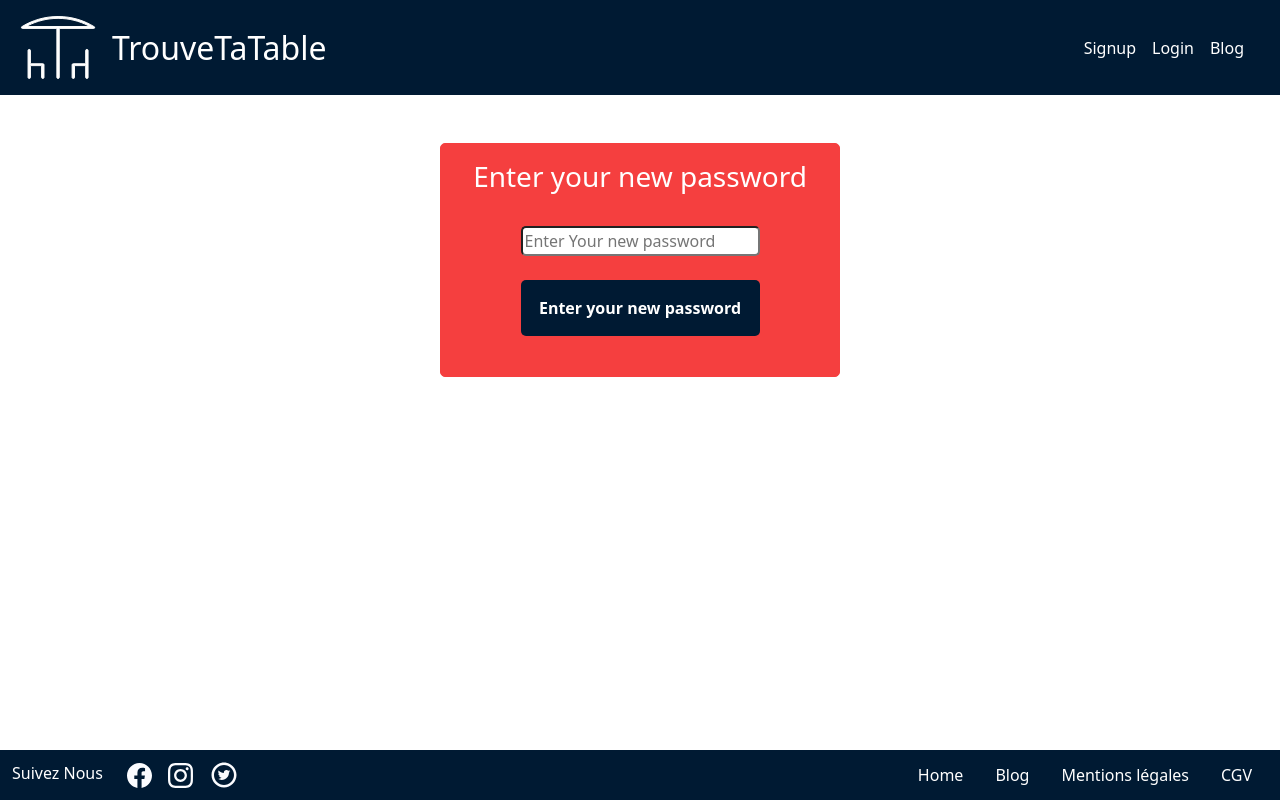
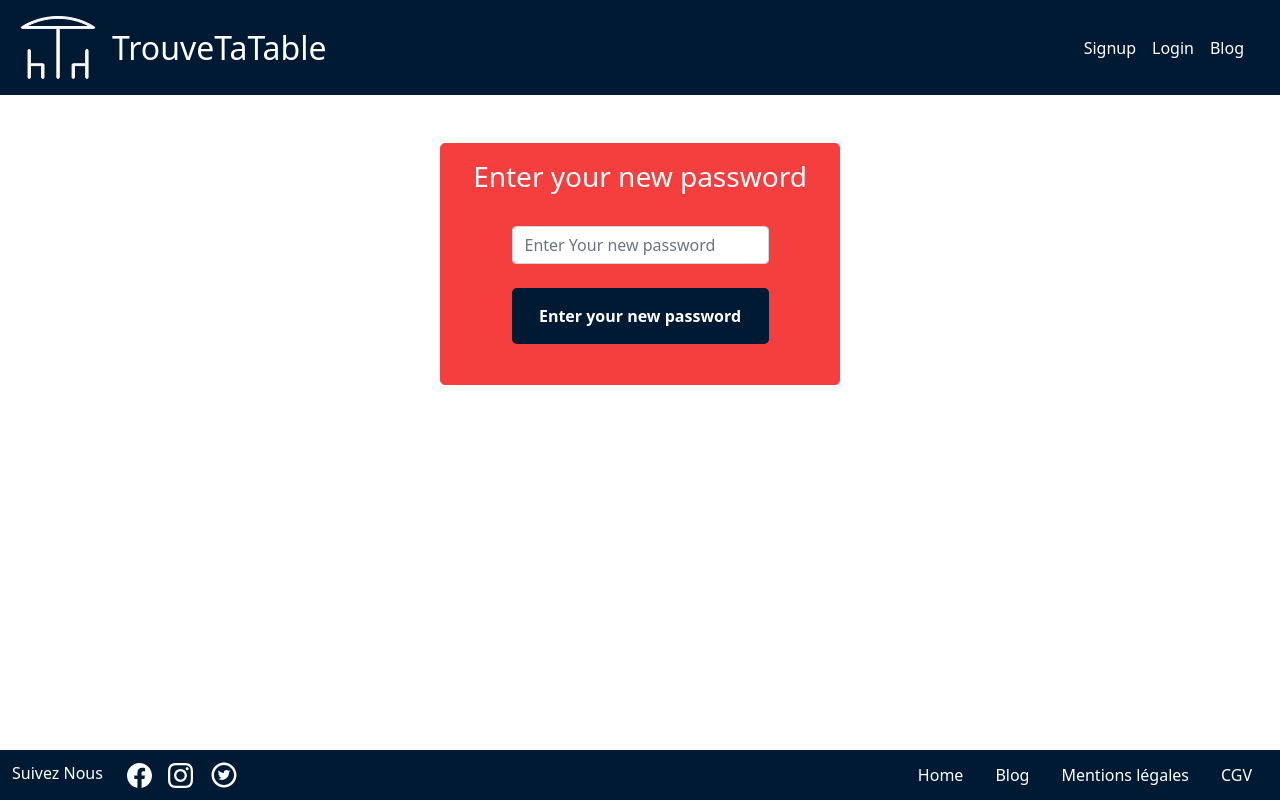
Before and after one commit to chendanet/frontend_trouvetatabe, a React (Create React App) app: page /password/reset/1 in a window 1280 px wide. Built offline with nearby package versions, Linux system fonts and the light colour scheme; no server answers.

Commit message:
css form password

```diff
--- a/src/pages/ForgotPassword/index.jsx
+++ b/src/pages/ForgotPassword/index.jsx
@@ -43,6 +43,8 @@ const ForgotPassword = () => {
               name="email"
               onChange={(e) => setEmail(e.target.value)}
               placeholder="Enter Your Email"
+              className="form-control"
+
             />
             <br />
             <button type="submit" onClick={fetchForgotPassword} className="btn-signin">
--- a/src/pages/ResetPassword/index.jsx
+++ b/src/pages/ResetPassword/index.jsx
@@ -45,6 +45,8 @@ const ResetPassword = () => {
               name="email"
               onChange={(e) => setPassword(e.target.value)}
               placeholder="Enter Your new password"
+              className="form-control"
+
             />
             <br />
             <button type="submit" onClick={fetchResetPassword} className="btn-signin">
```
